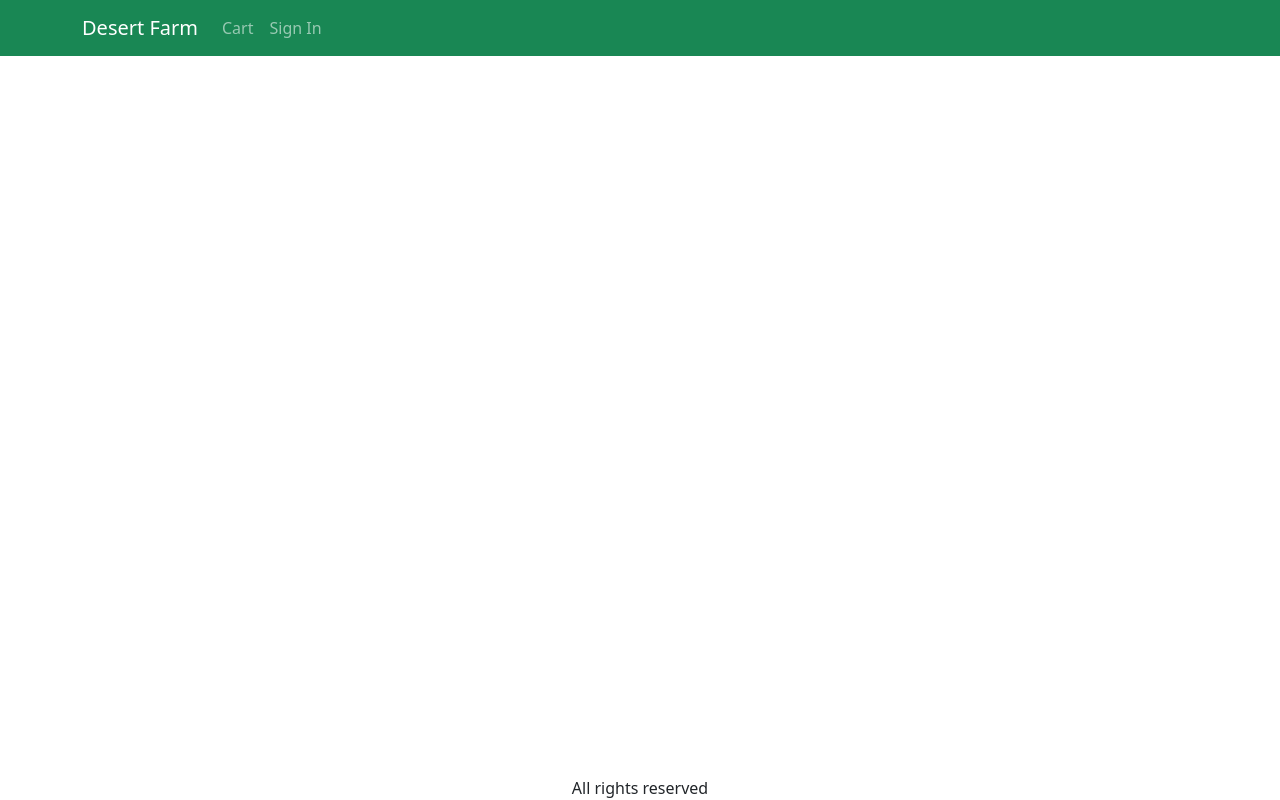
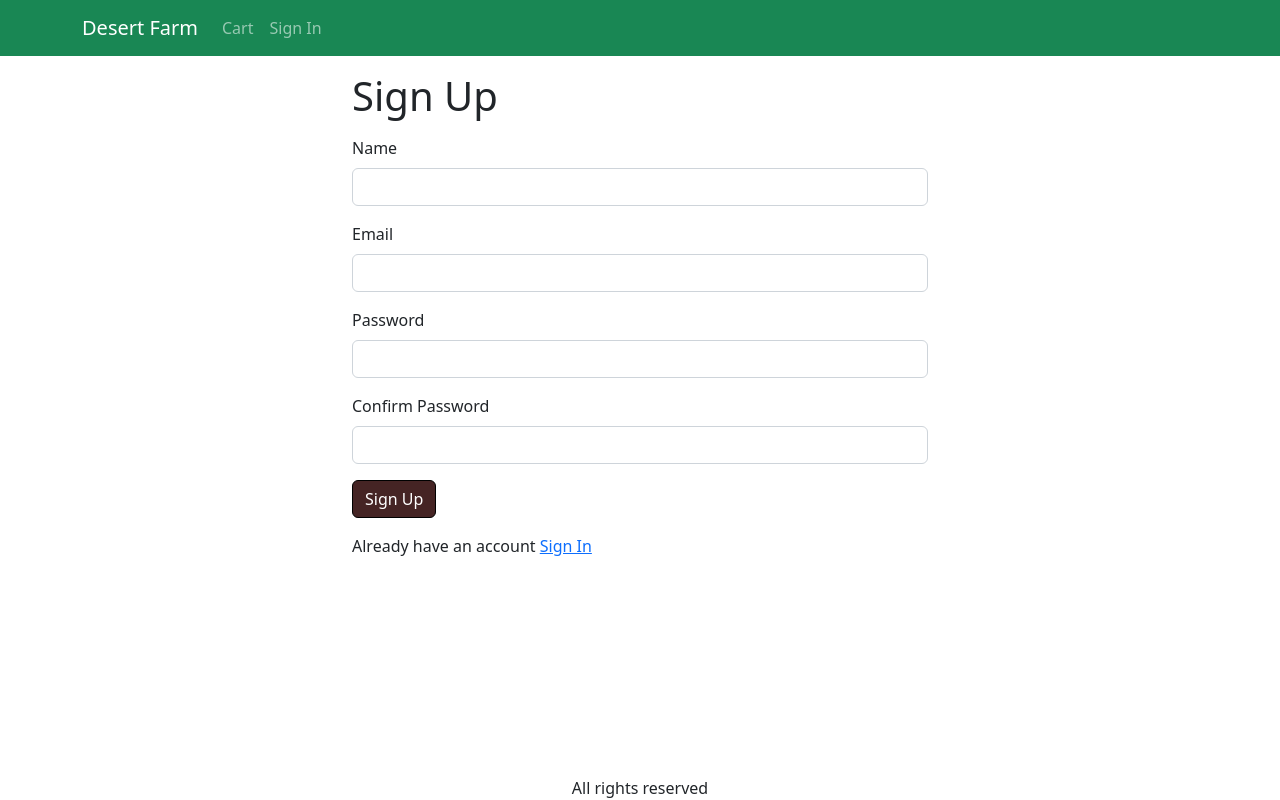
Before and after one commit to KhalidAbdu/Desert-Farm-Frontend, a React (Vite) app: page /signup in a window 1280 px wide. Built offline with nearby package versions, Linux system fonts and the light colour scheme.

Commit message:
Working on SignupPage

```diff
--- a/src/App.jsx
+++ b/src/App.jsx
@@ -10,6 +10,7 @@ import { Store } from './Store';
 import CartPage from './pages/CartPage';
 import SigninPage from './pages/SigninPage';
 import ShippingPage from './pages/ShippingPage';
+import SignupPage from './pages/SignupPage';
 
 function App() {
   const { state, dispatch: ctxDispatch } = useContext(Store);
@@ -70,6 +71,7 @@ function App() {
             <Route path="/product/:slug" element={<ProductPage />} />
             <Route path="/cart" element={<CartPage />} />
             <Route path="/signin" element={<SigninPage />} />
+            <Route path="/signup" element={<SignupPage />} />
             <Route path="/shipping" element={<ShippingPage />} />
           </Routes>
         </Container>
--- a/src/pages/SignupPage.jsx
+++ b/src/pages/SignupPage.jsx
@@ -20,10 +20,15 @@ function SignupPage() {
   const { userInfo } = state;
   const submitHandler = async (e) => {
     e.preventDefault();
+    if (password !== confirmPassword) {
+      toast.error('Passwors do not match');
+      return;
+    }
     try {
       const { data } = await axios.post(
         'http://localhost:5005/api/users/signup',
         {
+          name,
           email,
           password,
         }
```
